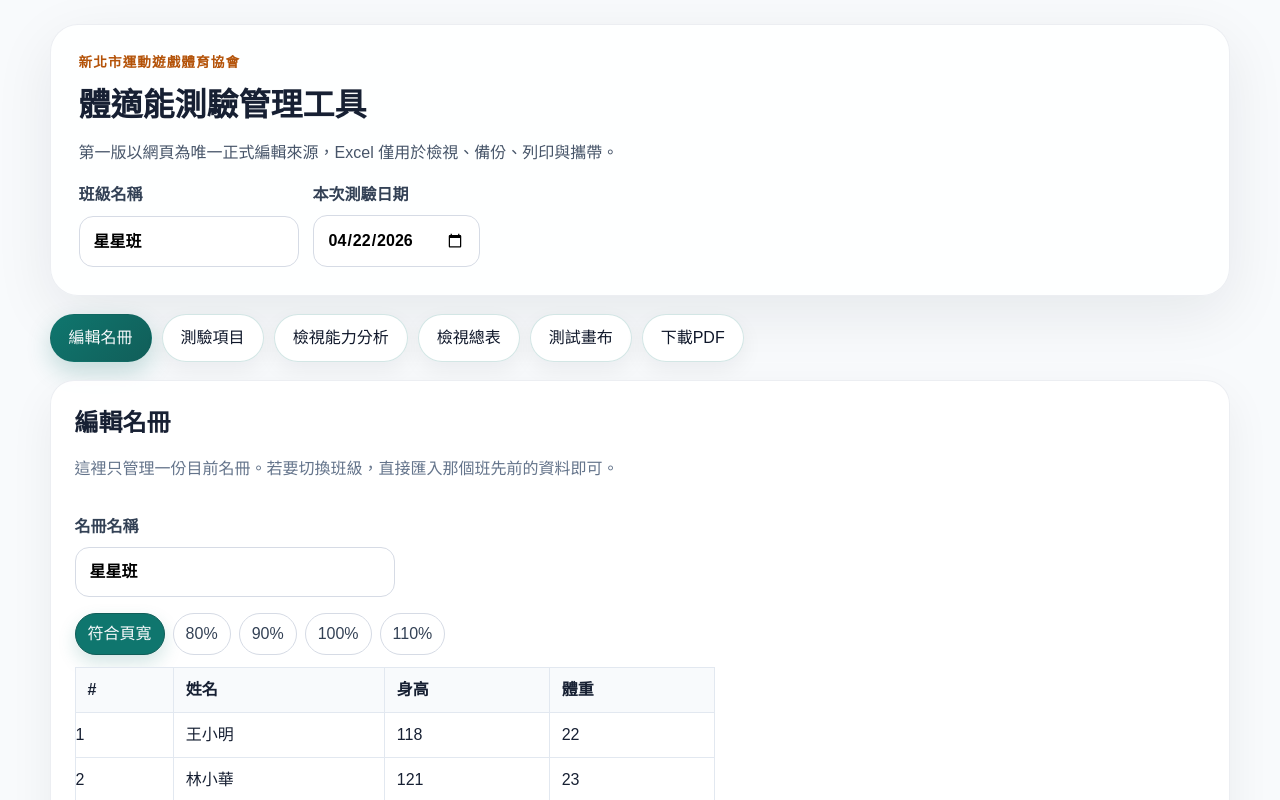
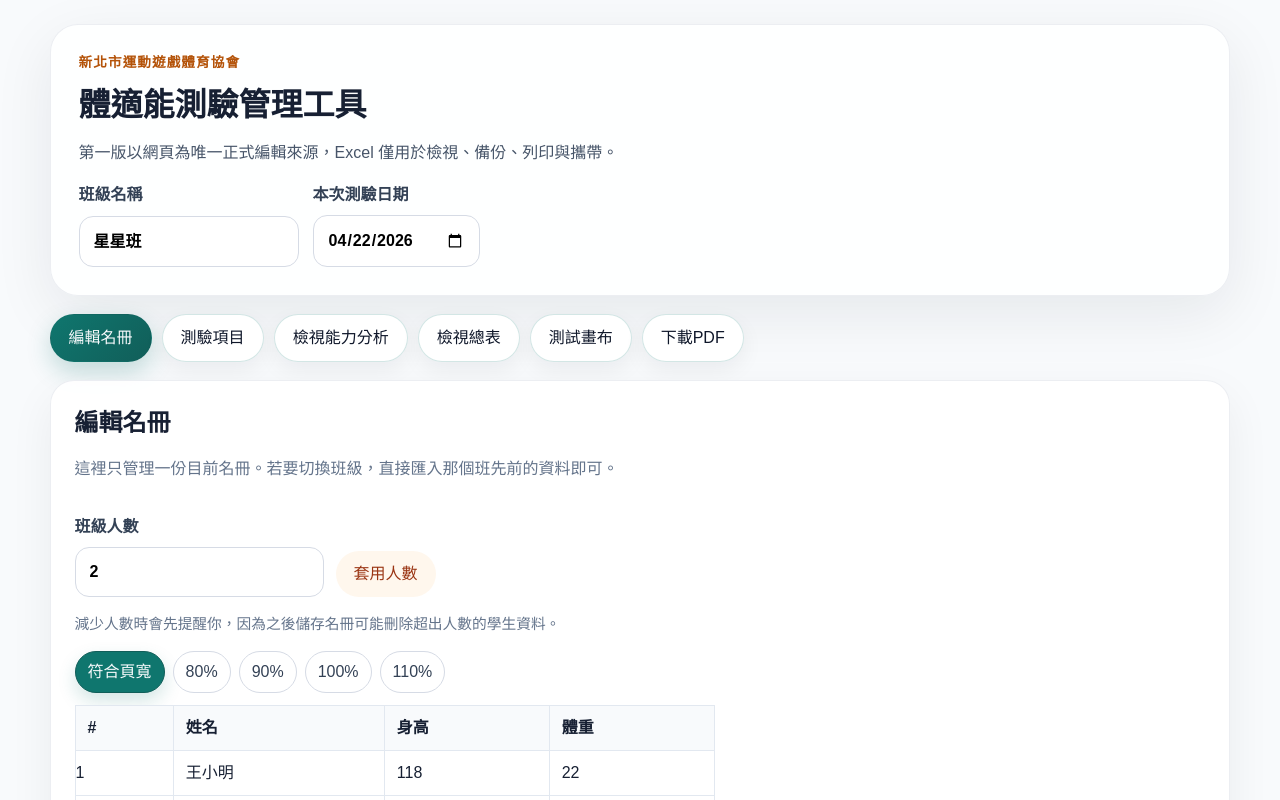
Before and after one commit to falcon12400/fitness-test-tool, a React (Vite) app: page / in a window 1280 px wide. Shown: the top 800 px of the page. Built offline with nearby package versions, Linux system fonts and the light colour scheme.

Commit message:
Add roster size controls

```diff
--- a/src/App.tsx
+++ b/src/App.tsx
@@ -126,6 +126,9 @@ export default function App() {
     rowIndex: number;
     columnIndex: number;
   } | null>(null);
+  const [rosterSizeInput, setRosterSizeInput] = useState(() =>
+    String(data.rosterEntries.length || 1),
+  );
   const [rosterZoomMode, setRosterZoomMode] = useState<SheetZoomMode>("fit");
   const [tableZoomMode, setTableZoomMode] = useState<SheetZoomMode>("fit");
   const [rosterViewportWidth, setRosterViewportWidth] = useState(0);
@@ -145,6 +148,10 @@ export default function App() {
   useEffect(() => {
     setRosterDraft(data.rosterEntries.length ? data.rosterEntries : [makeEmptyRosterEntry()]);
   }, [data.rosterEntries]);
+
+  useEffect(() => {
+    setRosterSizeInput(String(Math.max(rosterDraft.length, 1)));
+  }, [rosterDraft.length]);
 
   const selectedRecord = useMemo(
     () => data.records.find((record) => record.id === selectedId) ?? null,
@@ -354,6 +361,51 @@ export default function App() {
 
   function addRosterRow(): void {
     setRosterDraft((current) => [...current, makeEmptyRosterEntry()]);
+  }
+
+  function applyRosterSize(): void {
+    const nextCount = Math.max(1, Math.floor(Number(rosterSizeInput) || 0));
+    const currentCount = rosterDraft.length;
+
+    if (nextCount === currentCount) {
+      setRosterSizeInput(String(nextCount));
+      return;
+    }
+
+    if (nextCount > currentCount) {
+      setRosterDraft((current) => [
+        ...current,
+        ...Array.from({ length: nextCount - currentCount }, () => makeEmptyRosterEntry()),
+      ]);
+      setRosterSizeInput(String(nextCount));
+      return;
+    }
+
+    const removedRows = rosterDraft.slice(nextCount);
+    const removedRowsHaveData = removedRows.some(
+      (entry) => entry.studentName.trim() || entry.height.trim() || entry.weight.trim(),
+    );
+    const recordOverflowRisk = data.records.length > nextCount;
+
+    if (removedRowsHaveData || recordOverflowRisk) {
+      const confirmed = window.confirm(
+        "縮減班級人數後，超出人數的名冊列將被移除；如果之後按下「儲存」，也可能刪除對應的測驗資料。要繼續嗎？",
+      );
+      if (!confirmed) {
+        setRosterSizeInput(String(currentCount));
+        return;
+      }
+    }
+
+    setRosterDraft((current) => current.slice(0, nextCount));
+    setRosterActiveCell((current) => {
+      if (!current) {
+        return null;
+      }
+
+      return current.rowIndex >= nextCount ? null : current;
+    });
+    setRosterSizeInput(String(nextCount));
   }
 
   function applyGridPaste(
@@ -990,13 +1042,29 @@ export default function App() {
               </div>
 
               <div className="roster-editor">
+                <div className="roster-settings">
                   <label className="metric-label-editor">
-                  名冊名稱
+                    班級人數
                     <input
-                    onChange={(event) => updateRosterName(event.target.value)}
-                    value={data.rosterName}
+                      inputMode="numeric"
+                      min="1"
+                      onChange={(event) => setRosterSizeInput(event.target.value)}
+                      type="number"
+                      value={rosterSizeInput}
                     />
                   </label>
+                  <button
+                    className="secondary-button"
+                    onClick={applyRosterSize}
+                    type="button"
+                  >
+                    套用人數
+                  </button>
+                </div>
+
+                <div className="roster-hint">
+                  減少人數時會先提醒你，因為之後儲存名冊可能刪除超出人數的學生資料。
+                </div>
 
                 <div className="sheet-shell">
                   {renderSheetZoomToolbar(rosterZoomMode, setRosterZoomMode)}
--- a/src/styles.css
+++ b/src/styles.css
@@ -471,6 +471,18 @@ tbody tr.is-selected {
   gap: 16px;
 }
 
+.roster-settings {
+  display: flex;
+  gap: 12px;
+  align-items: end;
+  flex-wrap: wrap;
+}
+
+.roster-hint {
+  color: #64748b;
+  font-size: 0.92rem;
+}
+
 .row-action-button,
 .row-delete-button {
   border: 0;
@@ -685,6 +697,10 @@ tbody tr.is-selected {
     gap: 6px;
   }
 
+  .roster-settings {
+    align-items: stretch;
+  }
+
   .sheet-zoom-button {
     padding: 7px 10px;
     font-size: 0.82rem;
```
Lines whose indentation alone changed are shown as unchanged.
